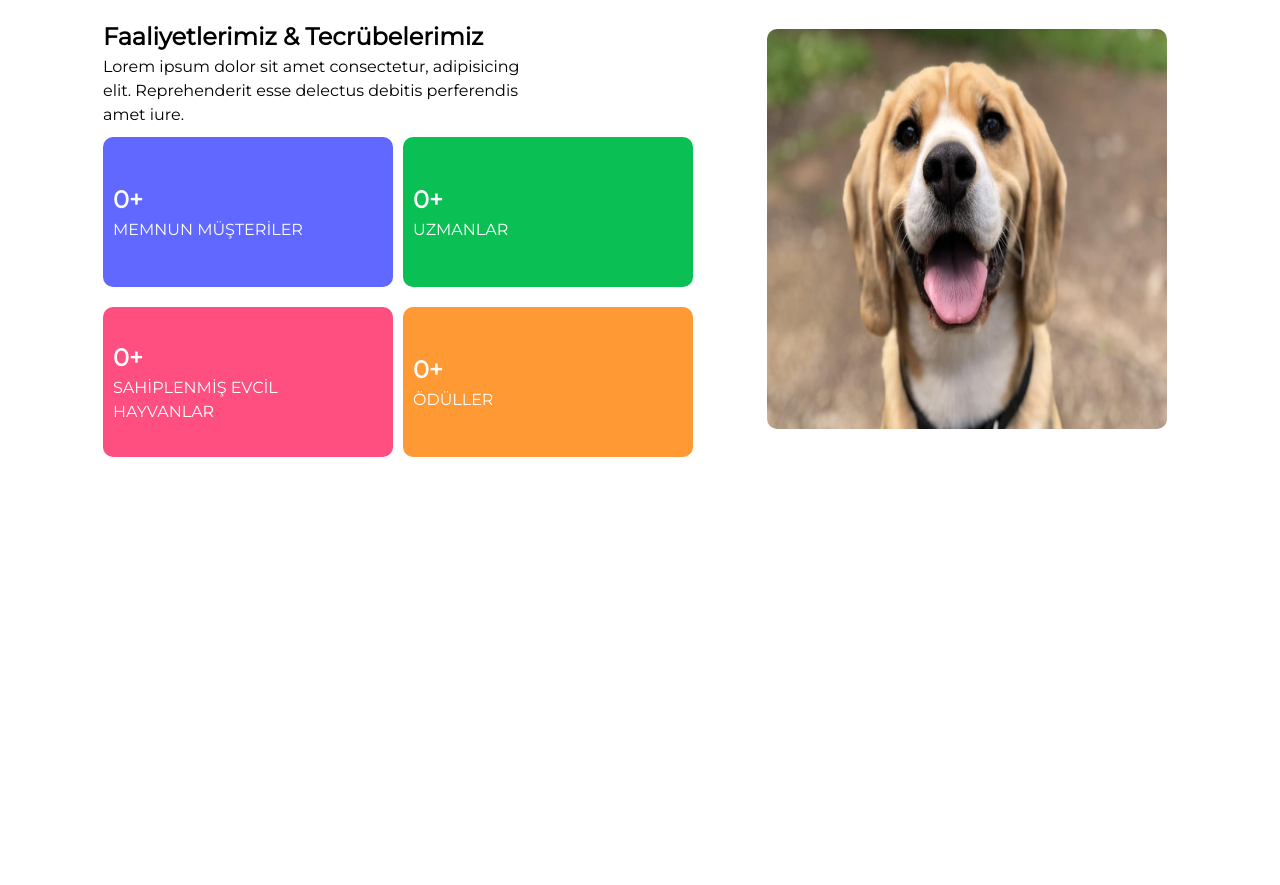
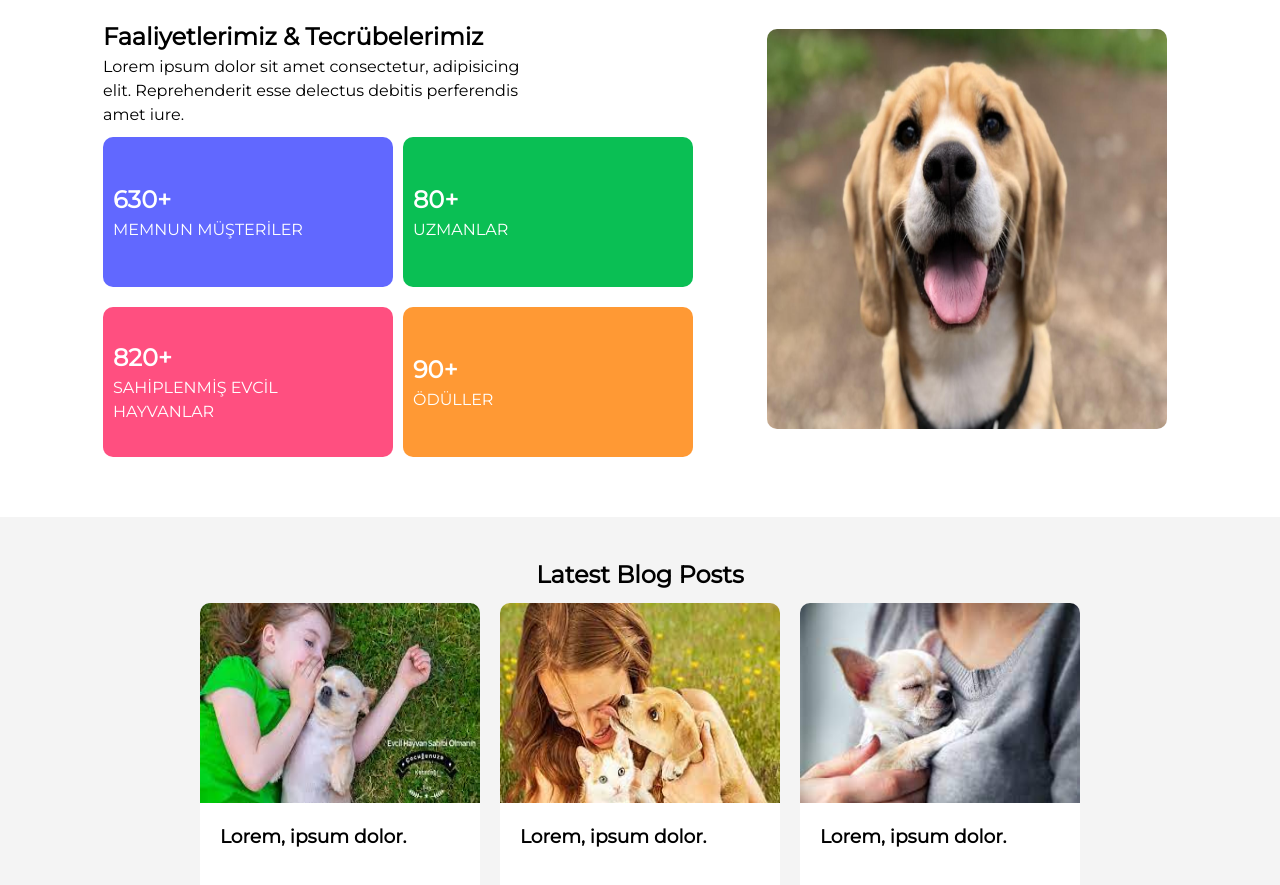
Before and after one commit to Ahmetfurkandur/puppycare-homework, a plain HTML site: page index.html in a window 1280 px wide. Shown: the part 57-942 px from the top of the page. Before the commit the page ends 800 px from the top, so only its background shows below. Drawn offline with Linux system fonts and the light colour scheme.

Commit message:
blogs section completed

```diff
--- a/css/style.css
+++ b/css/style.css
@@ -179,8 +179,6 @@ summary
      color: var(--summary-text-color);
 }
 
-
-
 .happy-clients {
      background-color: var(--bg-happy-clients);
 }
@@ -196,3 +194,40 @@ summary
 .awards {
      background-color: var(--bg-awards);
 }
+
+/*--------------------------------------------------------------
+blogs
+--------------------------------------------------------------*/
+
+#blogs {
+     background-color: var(--bg-blogs-color);
+     text-align: center;
+     padding: 40px;
+     margin-top: 50px;
+}
+
+#cards {
+     display: grid;
+     justify-content: center;
+     grid-template-columns: 300px 300px 300px;
+}
+
+.card {
+     background-color: var(--bg-card);
+     margin: 10px;
+
+     border-radius: 10px;
+     text-align: left
+}
+
+.card>img {
+     width: 300px;
+     height: 200px;
+     border-top-left-radius: 10px;
+     border-top-right-radius: 10px;
+}
+
+.card-body {
+     height: 100px;
+     padding: 20px;
+}
--- a/css/variables.css
+++ b/css/variables.css
@@ -1,6 +1,7 @@
 :root {
      --navbar-border: #cfcfcf;
      --bg-navbar: #fff;
+     --bg-card: #fff;
      --border: #e1e1e1;
      --text-color: #000;
      --active-menu-item: #FF0000;
@@ -11,4 +12,5 @@
      --bg-adopted-pets: #FF4F80;
      --bg-awards: #FF9934;
      --summary-text-color: #fff;
+     --bg-blogs-color: #f4f4f4;
 }
--- a/index.html
+++ b/index.html
@@ -15,7 +15,7 @@
 <body>
      <nav id="navbar">
           <div id="logo">
-               <img src="/img/puppycareogo.png" alt="">
+               <img src="/img/puppycarelogo.png" alt="">
           </div>
 
           <div id="menu-items">
@@ -50,19 +50,19 @@
                          perferendis amet iure.</p>
                     <div id="table">
                          <div class="summary-card happy-clients">
-                              <h2 id="clientCount">0+</h2>
+                              <h2 id="clientCount">630+</h2>
                               <span class="summary-text">MEMNUN MÜŞTERİLER</span>
                          </div>
                          <div class="summary-card professionals">
-                              <h2 id="clientCount">0+</h2>
+                              <h2 id="professionalsCount">80+</h2>
                               <span class="summary-text">UZMANLAR</span>
                          </div>
                          <div class="summary-card adopted-pets">
-                              <h2 id="clientCount">0+</h2>
+                              <h2 id="adoptedPetCount">820+</h2>
                               <span class="summary-text">SAHİPLENMİŞ EVCİL HAYVANLAR</span>
                          </div>
                          <div class="summary-card awards">
-                              <h2 id="clientCount">0+</h2>
+                              <h2 id="awardsCount">90+</h2>
                               <span class="summary-text">ÖDÜLLER</span>
                          </div>
                     </div>
@@ -72,6 +72,31 @@
 
      </section>
 
+     <section id="blogs">
+          <h1>Latest Blog Posts</h1>
+          <div id="cards">
+               <div class="card">
+                    <img src="/img/post1.jpg" alt="">
+                    <div class="card-body">
+                         <h3>Lorem, ipsum dolor.</h3>
+                    </div>
+               </div>
+
+               <div class="card">
+                    <img src="/img/post2.jpg" alt="">
+                    <div class="card-body">
+                         <h3>Lorem, ipsum dolor.</h3>
+                    </div>
+               </div>
+
+               <div class="card">
+                    <img src="/img/post3.jpg" alt="">
+                    <div class="card-body">
+                         <h3>Lorem, ipsum dolor.</h3>
+                    </div>
+               </div>
+          </div>
+     </section>
      <script src="js/main.js"></script>
 </body>
 
--- a/js/main.js
+++ b/js/main.js
@@ -0,0 +1,24 @@
+(function () {
+     "use strict";
+     function select(element, all) {
+          var el = element.trim();
+          if (all) {
+               return [...document.querySelectorAll(el)];
+          } else {
+               return document.querySelector(el);
+          }
+     }
+
+     const clients = select("#clientCount", false);
+     document.addEventListener("load", () => {
+          let count = 0;
+          let x = setInterval(() => {
+               count++;
+               clients.innerText = `${count}+`;
+          }, 300);
+
+          if (count > 630) {
+               clearInterval(x);
+          }
+     })
+})()
```
Also changed, not shown: img/post1.jpg (added), img/post2.jpg (added), img/post3.jpg (added), img/puppycarelogo.png (renamed from img/puppycareogo.png).
